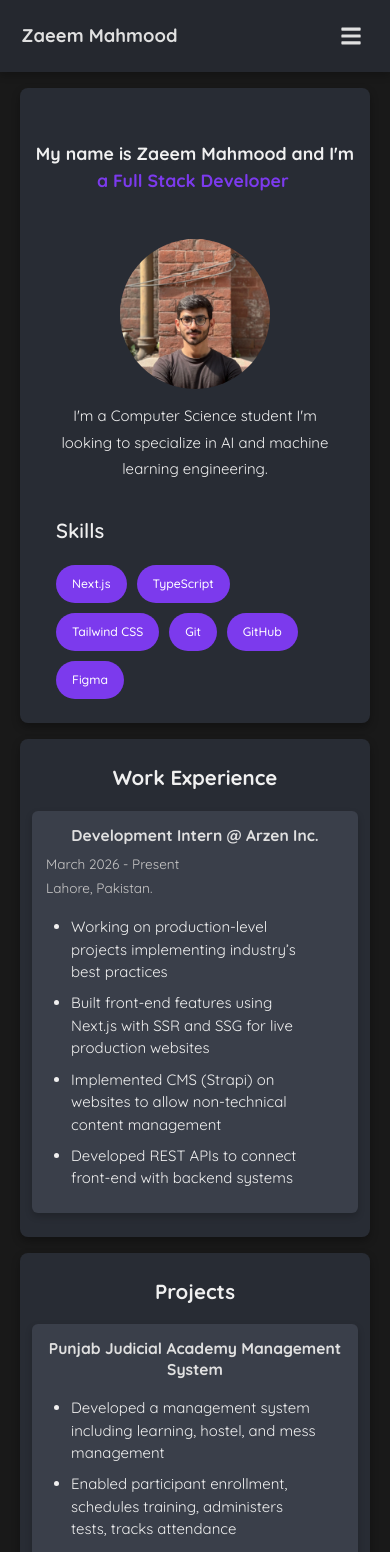
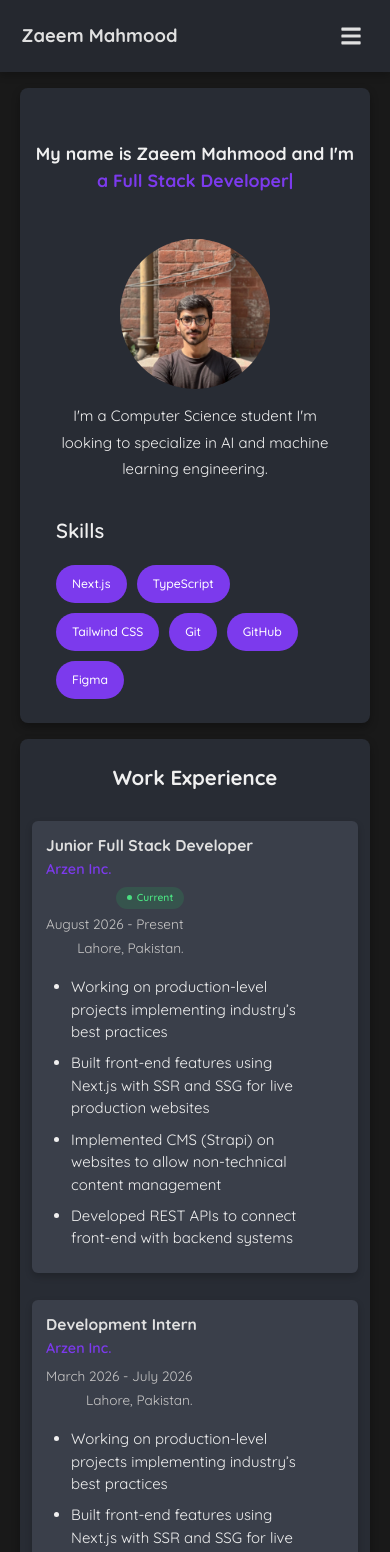
Before and after one commit to zaeem571/portfolio, a React (Create React App) app: page / in a window 390 px wide. Shown: the top 1552 px of the page. Built offline with nearby package versions, Linux system fonts and the light colour scheme.

Commit message:
feat: implement reusable Card component and centralize portfolio content configuration

```diff
--- a/src/components/sections/Projects.js
+++ b/src/components/sections/Projects.js
@@ -21,6 +21,10 @@ const Projects = () => {
             title={project.title}
             description={project.description}
             technologies={project.technologies}
+            image={project.image}
+            imageAlt={project.title}
+            link={project.link}
+            linkText={project.linkText || "View Project"}
           />
         ))}
       </div>
--- a/src/components/sections/WorkExperience.js
+++ b/src/components/sections/WorkExperience.js
@@ -1,7 +1,9 @@
 import React from "react";
 import { useIntersectionObserver } from "../../hooks/useIntersectionObserver";
-import Card from "../ui/Card";
 import { portfolioData } from "../../config/portfolioData";
+
+const isActive = (years) =>
+  typeof years === "string" && years.toLowerCase().includes("present");
 
 const WorkExperience = () => {
   const [ref, isVisible] = useIntersectionObserver();
@@ -13,19 +15,74 @@ const WorkExperience = () => {
       ref={ref}
       className={`relative mx-auto my-section-my-sm bg-section px-0 py-section-py-sm text-center sm:my-section-my-md sm:py-section-py-md md:my-section-my md:py-section-py ${isVisible ? "translate-y-0 opacity-100" : "translate-y-5 opacity-0"} transition-all duration-500 ease-out`}
     >
-      <h2 className="mb-5 text-[1.5rem] font-bold xs:text-[1.4rem] md:text-[1.6rem]">
+      <h2 className="mb-8 text-[1.5rem] font-bold xs:text-[1.4rem] md:text-[1.6rem]">
         Work Experience
       </h2>
-      <div className="mx-auto flex w-full max-w-[810px] flex-col gap-sm px-container-px-sm sm:gap-md sm:px-container-px-md md:gap-lg md:px-container-px">
-        {experiences.map((exp) => (
-          <Card
-            key={exp.id}
-            title={`${exp.title} @ ${exp.company}`}
-            years={exp.years}
-            location={exp.location}
-            description={exp.description}
-          />
-        ))}
+
+      {/* Timeline container */}
+      <div className="mx-auto w-full max-w-[810px] px-container-px-sm sm:px-container-px-md md:px-container-px">
+        <div className="relative">
+          {/* Vertical line */}
+          <div className="absolute left-[7px] top-2 hidden h-full w-[2px] bg-primary/30 md:block" />
+
+          <div className="flex flex-col gap-8">
+            {experiences.map((exp, index) => (
+              <div key={exp.id} className="relative flex gap-6 text-left">
+                {/* Timeline dot */}
+                <div className="relative hidden flex-shrink-0 md:block">
+                  <div className="mt-[6px] h-4 w-4 rounded-full border-2 border-primary bg-section" />
+                </div>
+
+                {/* Card */}
+                <div className="flex-1 rounded-[6px] bg-card p-[14px] shadow-[0_3.6px_7.2px_rgba(0,0,0,0.2)] transition-all duration-300 hover:-translate-y-[4.5px] hover:shadow-[0_7.2px_14.4px_rgba(0,0,0,0.3)] xs:rounded-card xs:p-[18px] md:rounded-card md:p-lg">
+                  {/* Header row: left = title+company, right = date+location+badge */}
+                  <div className="mb-sm flex flex-wrap items-start justify-between gap-2">
+                    {/* Left */}
+                    <div>
+                      <h3 className="text-[1.15rem] font-bold leading-[1.3] text-heading xs:text-[1.35rem] md:text-[1.8rem]">
+                        {exp.title}
+                      </h3>
+                      <p className="mt-1 text-[1.05rem] font-semibold text-primary xs:text-[1.15rem] md:text-[1.25rem]">
+                        {exp.company}
+                      </p>
+                    </div>
+
+                    {/* Right */}
+                    <div className="flex flex-col items-end gap-1">
+                      {isActive(exp.years) && (
+                        <span className="mb-0.5 inline-flex items-center gap-1.5 rounded-full bg-green-500/15 px-3 py-1 text-[0.75rem] font-semibold text-green-400">
+                          <span className="h-1.5 w-1.5 rounded-full bg-green-400" />
+                          Current
+                        </span>
+                      )}
+                      <p className="text-right text-base text-text-muted xs:text-[0.95rem] md:text-[0.95rem]">
+                        {exp.years}
+                      </p>
+                      {exp.location && (
+                        <p className="text-right text-base text-text-muted xs:text-[0.95rem] md:text-[0.95rem]">
+                          {exp.location}
+                        </p>
+                      )}
+                    </div>
+                  </div>
+
+                  {/* Description */}
+                  {Array.isArray(exp.description) && (
+                    <div className="my-sm mt-md px-sm text-[1.1rem] leading-[1.8] text-text xs:px-md xs:text-[0.95rem] md:px-lg md:text-base">
+                      <ul className="ml-auto mr-auto w-fit list-disc px-[16px] text-left xs:px-[12px] md:px-0">
+                        {exp.description.map((item) => (
+                          <li key={item} className="mb-sm leading-[1.5] xs:mb-[6px]">
+                            {item}
+                          </li>
+                        ))}
+                      </ul>
+                    </div>
+                  )}
+                </div>
+              </div>
+            ))}
+          </div>
+        </div>
       </div>
     </section>
   );
--- a/src/components/ui/Card.js
+++ b/src/components/ui/Card.js
@@ -10,9 +10,21 @@ const Card = ({
   technologies,
   link,
   linkText = "View More",
+  image,
+  imageAlt,
 }) => {
   return (
     <div className="rounded-[6px] bg-card p-[14px] shadow-[0_3.6px_7.2px_rgba(0,0,0,0.2)] transition-all duration-300 hover:-translate-y-[4.5px] hover:shadow-[0_7.2px_14.4px_rgba(0,0,0,0.3)] xs:rounded-card xs:p-[18px] md:rounded-card md:p-lg">
+      {image && (
+        <div className="mb-md overflow-hidden rounded-[4px] border border-white/10">
+          <img
+            src={image}
+            alt={imageAlt || title || "Project preview"}
+            loading="lazy"
+            className="h-48 w-full object-cover transition-transform duration-300 hover:scale-105 xs:h-56 md:h-64"
+          />
+        </div>
+      )}
       {title && (
         <h3 className="mb-sm text-center text-[1.15rem] font-bold leading-[1.3] text-heading xs:text-[1.35rem] md:text-[1.8rem]">
           {title}
--- a/src/config/portfolioData.js
+++ b/src/config/portfolioData.js
@@ -26,10 +26,23 @@ export const portfolioData = {
   experiences: [
     {
       id: "arzen-inc",
+      title: "Junior Full Stack Developer",
+      company: "Arzen Inc.",
+      location: "Lahore, Pakistan.",
+      years: "August 2026 - Present",
+      description: [
+        "Working on production-level projects implementing industry’s best practices",
+        "Built front-end features using Next.js with SSR and SSG for live production websites",
+        "Implemented CMS (Strapi) on websites to allow non-technical content management",
+        "Developed REST APIs to connect front-end with backend systems",
+      ],
+    },
+    {
+      id: "arzen-inc-intern",
       title: "Development Intern",
       company: "Arzen Inc.",
       location: "Lahore, Pakistan.",
-      years: "March 2026 - Present",
+      years: "March 2026 - July 2026",
       description: [
         "Working on production-level projects implementing industry’s best practices",
         "Built front-end features using Next.js with SSR and SSG for live production websites",
@@ -43,6 +56,9 @@ export const portfolioData = {
     {
       id: "pja-system",
       title: "Punjab Judicial Academy Management System",
+      image: null, /* Set to image path e.g. "/portfolio/projects/pja.webp" when ready */
+      link: null, /* Set to live demo, repository, or Figma link */
+      linkText: "View Project",
       description: [
         "Developed a management system including learning, hostel, and mess management",
         "Enabled participant enrollment, schedules training, administers tests, tracks attendance",
```
